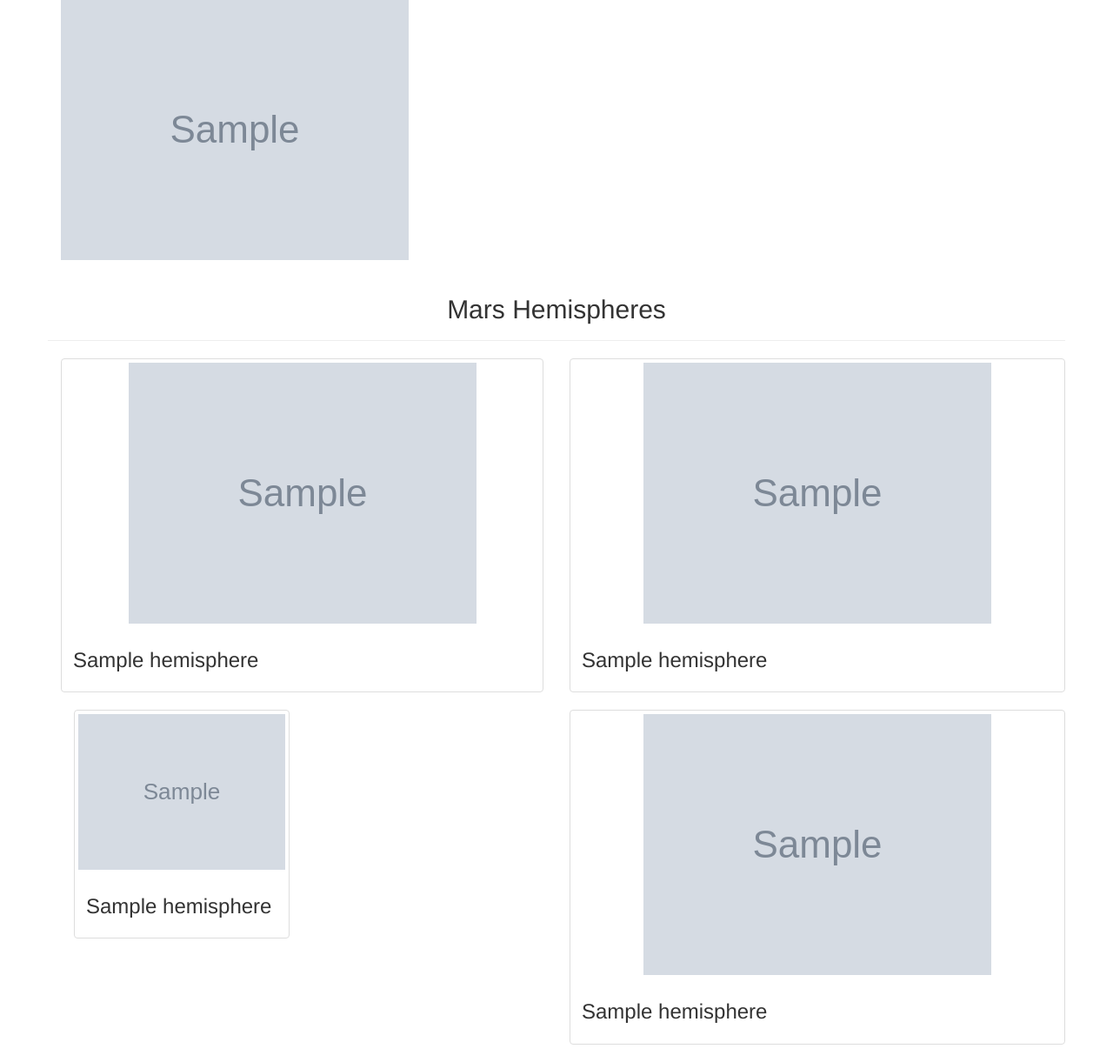
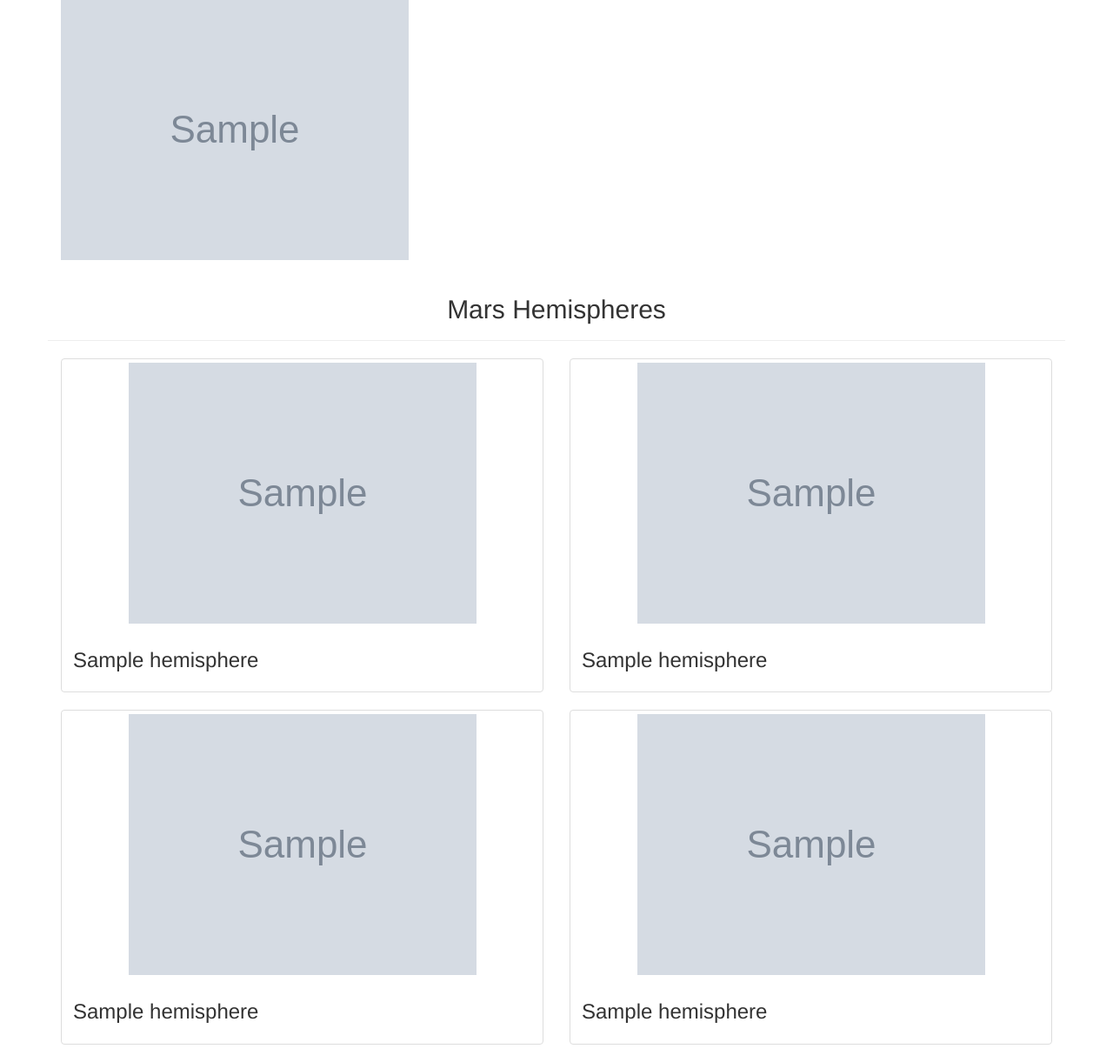
Before and after one commit to samiulsaqi/Mission-to-Mars, a Flask app: page / in a window 1280 px wide. Shown: the part 468-1689 px from the top of the page at 87% size. Run offline with Flask 2, Linux system fonts and the light colour scheme; grey boxes marked "Sample" are stand-in pictures; a database or web service that is not in the repository returns one stand-in record (values such as "Sample title"); some libraries are stand-ins or nearby versions.

Commit message:
Updated template

```diff
--- a/templates/index.html
+++ b/templates/index.html
@@ -61,24 +61,24 @@
         </div>
         <div class="col-md-6">
           <div class="thumbnail">
-            <img src="{{mars.hemispheres[0].img_url | default('static/images/error.png', true)}}", alt = "mars hemisphere image", class="img-responsive">
+            <img src="{{mars.hemispheres[0].img_url | default('static/images/error.png', true)}}", alt = "Image 1">
             <div class="caption">
               <h3>{{mars.hemispheres[0].title}}</h3>
             </div>
         </div>
-        <div class="col-md-6">
+
           <div class="thumbnail">
-            <img src="{{mars.hemispheres[1].img_url | default('static/images/error.png', true)}}", alt = "mars hemisphere image", class="img-responsive">
+            <img src="{{mars.hemispheres[1].img_url | default('static/images/error.png', true)}}", alt = "Image 2">
             <div class="caption">
               <h3>{{mars.hemispheres[1].title}}</h3>
             </div>
           </div>
-        </div>
+
       </div>
-      <div class="row">
+
         <div class="col-md-6">
           <div class="thumbnail">
-            <img src="{{mars.hemispheres[2].img_url | default('static/images/error.png', true)}}", alt = "mars hemisphere image", class="img-responsive">
+            <img src="{{mars.hemispheres[2].img_url | default('static/images/error.png', true)}}", alt = "Image 3">
             <div class="caption">
               <h3>{{mars.hemispheres[2].title}}</h3>
             </div>
@@ -86,13 +86,13 @@
         </div>
         <div class="col-md-6">
           <div class="thumbnail">
-            <img src="{{mars.hemispheres[3].img_url | default('static/images/error.png', true)}}", alt = "mars hemisphere image", class="img-responsive">
+            <img src="{{mars.hemispheres[3].img_url | default('static/images/error.png', true)}}", alt = "Image 4">
             <div class="caption">
               <h3>{{mars.hemispheres[3].title}}</h3>
             </div>
           </div>
         </div>
-      </div>
+
     </div>
   </body>
 </html>
```
